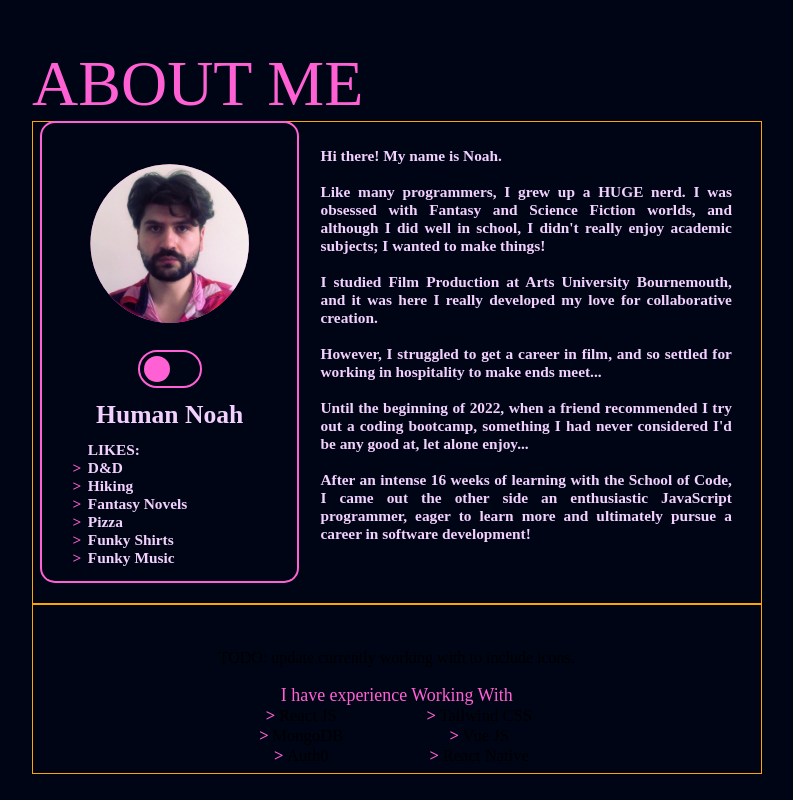
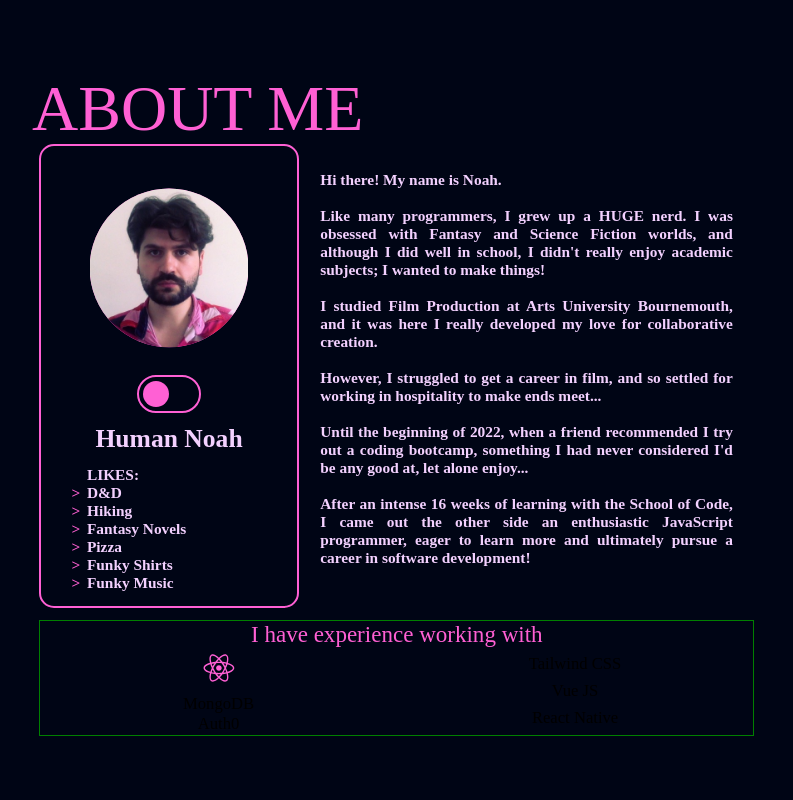
Before and after one commit to NoahAldhous/portfolio-page, a React (Create React App) app: page / in a window 1280 px wide. Shown: the part 1200-2000 px from the top of the page, without its empty margins (224-1017 px from the left). Built offline with nearby package versions, Linux system fonts and the light colour scheme; a web font is replaced by a local one.

Commit message:
added initial code to have icons displaying in about me page, rather than text listing each framework and language

```diff
--- a/src/components/Aboutmepage/Aboutmepage.css
+++ b/src/components/Aboutmepage/Aboutmepage.css
@@ -15,12 +15,12 @@
 .Aboutme-container{
     display: flex;
     justify-content: space-evenly;
-    border: 1px solid orange;
+    /* border: 1px solid orange;  */
     align-items: center;
     max-height: 100%;
     padding: 1%;
     padding-top: 2%;
-    padding-bottom: 5%;
+    padding-bottom: 2%;
 }
 
 .Abouttext-container{
@@ -50,8 +50,6 @@
     height: 100%;
 }
 
-
-
 .Abouttext{
     /* border: 1px solid red; */
     font-size: 1.2vw;
@@ -61,20 +59,21 @@
 }
 
 .Skills-container{
-    /* border: 3px solid green; */
+    border: 1px solid green;
     display: flex;
     flex-direction: column;
     justify-content: flex-start;
-    height: 50%
+    height: 100%;
+    width: 100%;
 }
 
 .Skillstext{
     /* border: 1px solid red; */
-    font-size: 1.4vw;
+    font-size: 1.8vw;
     color: var(--primary-color);
     text-align: center;
     margin: 0;
-    margin-top: 5%;
+    margin-top: 0%;
 }
 
 .Tech-list-container{
@@ -94,26 +93,16 @@
 }
 
 .Tech {
-    list-style: none; /* Remove default bullets */
     text-align: center;
     font-size: 1.3vw;
     transition: 0.3s;
     margin: 0;
   }
 
-.Tech:hover{
-    font-size: 1.4vw;
-
+.Icon{
+    color: var(--primary-color)
 }
 
-.Tech::before {
-    content: "\>";  /* Add content: \2022 is the CSS Code/unicode for a bullet */
-    color: var(--primary-color);; /* Change the color */
-    font-weight: bold; /* If you want it to be bold */
-    display: inline-block; /* Needed to add space between the bullet and the text */
-    width: 1em; /* Also needed for space (tweak if needed) */
-    margin-left: -1em; /* Also needed for space (tweak if needed) */
-  }
 
 .Profile-picture{
     width: 70%;
--- a/src/components/Aboutmepage/Aboutmepage.js
+++ b/src/components/Aboutmepage/Aboutmepage.js
@@ -5,6 +5,8 @@ import digitalnoah from './images/digitalnoah.png';
 import Listoflikes from './Listoflikes/Listoflikes';
 import { humanLikes, digitalLikes } from './data/likes';
 import Togglebutton from './Togglebutton/Togglebutton';
+import { DiReact } from "react-icons/di";
+
 
 export default function Aboutmepage(){
 
@@ -58,18 +60,15 @@ export default function Aboutmepage(){
                     pursue a career in software development!
                 </p>
             </section>
-
-
         </section>
         <section className='Aboutme-container'>
             <section className="Skills-container">
-            TODO: update currently working with to include icons.
-                <p className="Skillstext"> I have experience Working With</p>
+                <p className="Skillstext"> I have experience working with</p>
                 <section className="Tech-list-container">
                     <section className="Tech-list">
-                            <p className="Tech">React JS</p>
-                            <p className="Tech">MongoDB</p>
-                            <p className="Tech">Auth0</p>
+                        <a href= "https://github.com/NoahAldhous/pokemonfetchapp" className="Tech">{ <DiReact className="Icon" size = {40}/> }</a>
+                        <p className="Tech">MongoDB</p>
+                        <p className="Tech">Auth0</p>
                     </section>
                     <section className="Tech-list">
                         <p className="Tech">Tailwind CSS</p>
```
